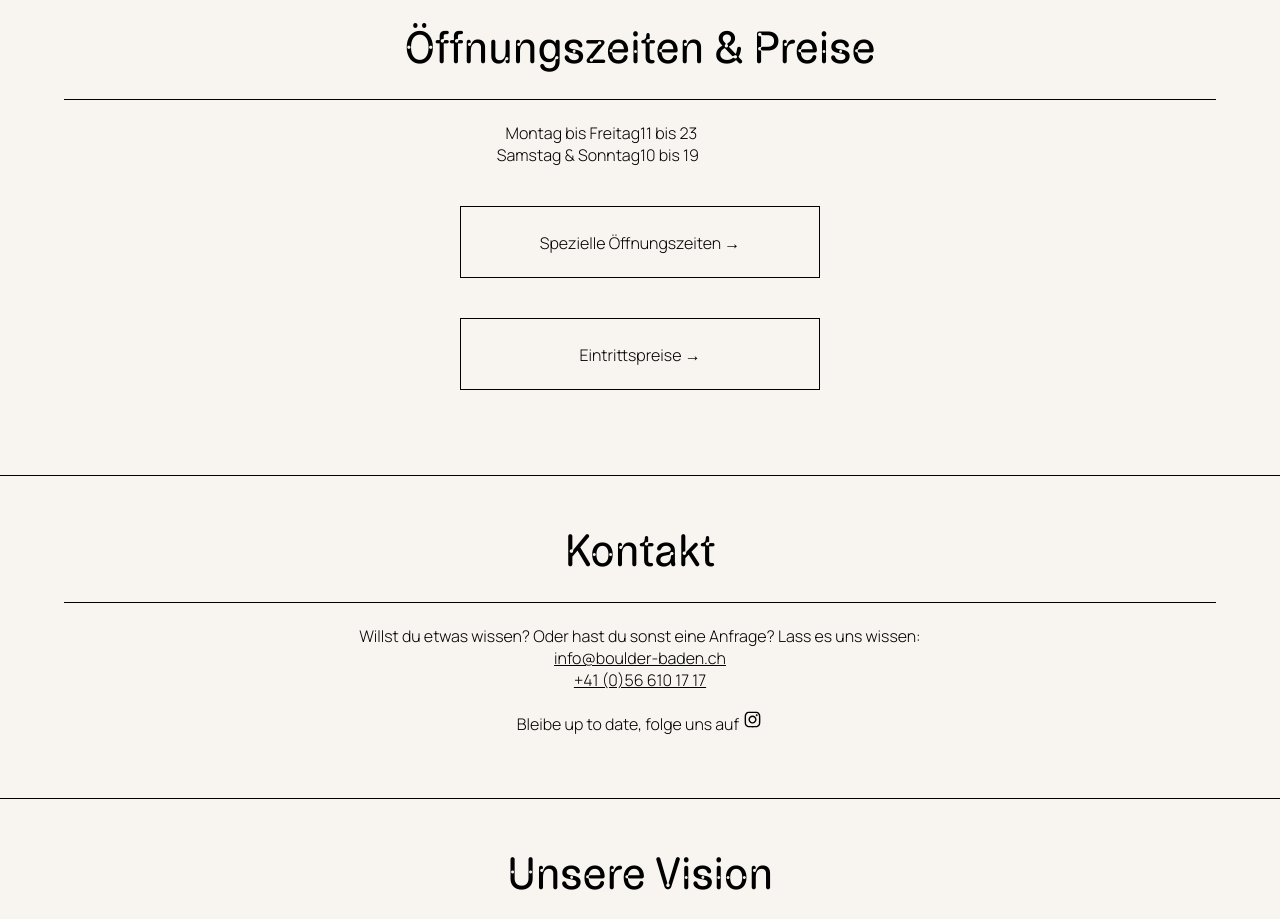
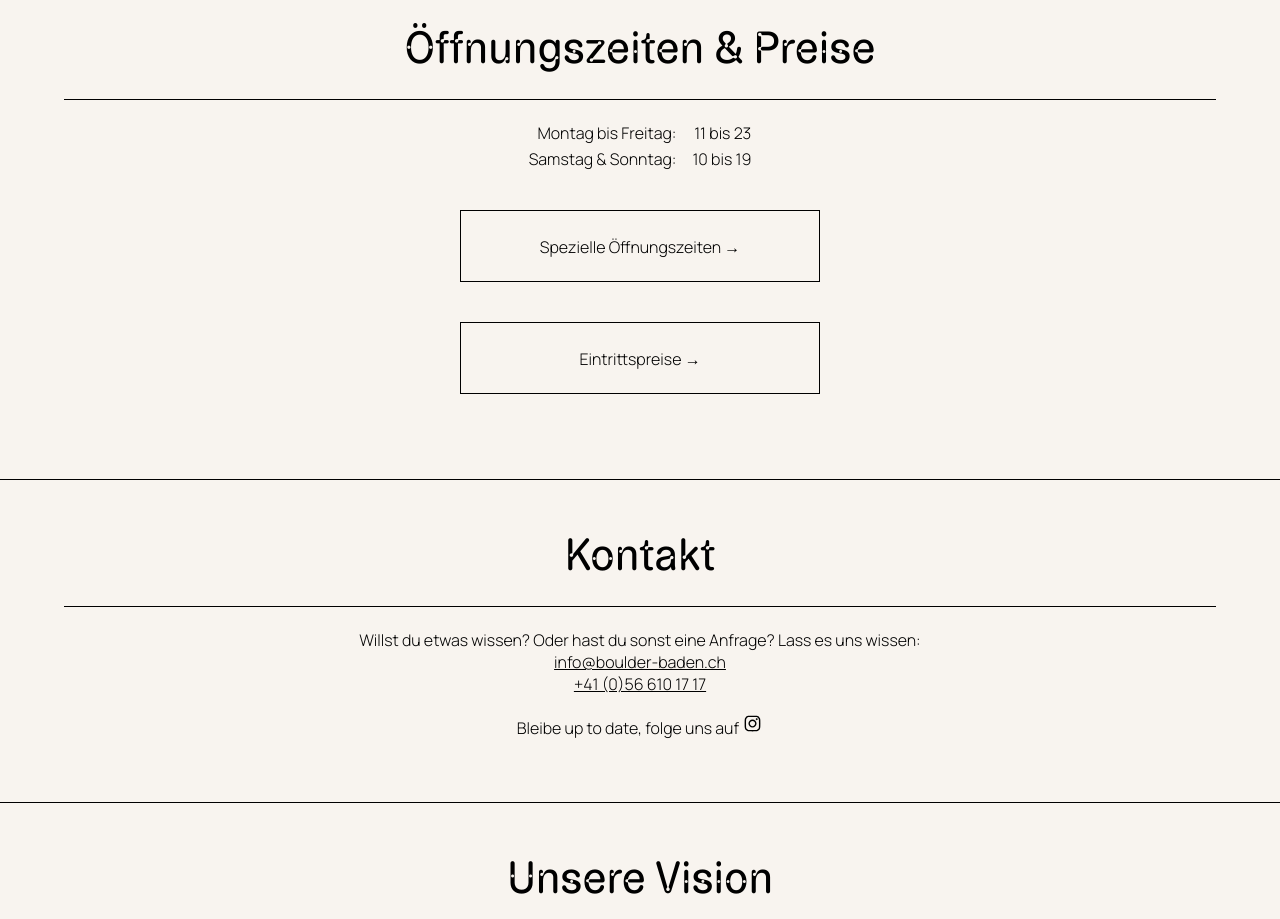
Before and after one commit to escodebar/boulder-baden.ch, a Nuxt app: page / in a window 1280 px wide. Shown: the part 1580-2499 px from the top of the page. Built offline with nearby package versions, Linux system fonts and the light colour scheme.

Commit message:
Adapt oeffnungszeiten component

```diff
--- a/app/components/oeffnungszeiten.vue
+++ b/app/components/oeffnungszeiten.vue
@@ -22,4 +22,26 @@ a {
   display: block;
   margin: 40px auto;
 }
+
+dl {
+  display: grid;
+  grid-template-columns: minmax(0, 1fr) auto;
+  width: fit-content;
+  max-width: 100%;
+  margin-inline: auto;
+  gap: 0.25rem 1rem;
+}
+
+dt {
+  margin: 0;
+}
+
+dd {
+  margin: 0;
+  text-align: right;
+}
+
+dt::after {
+  content: ":";
+}
 </style>
```
